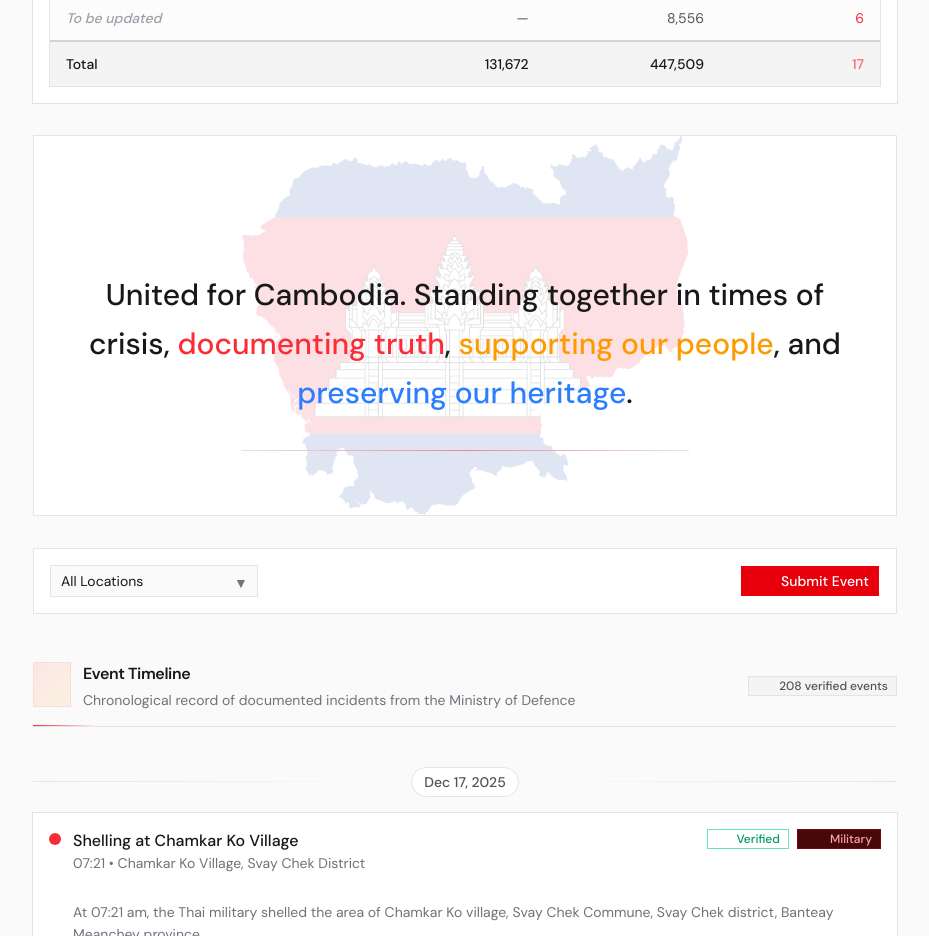
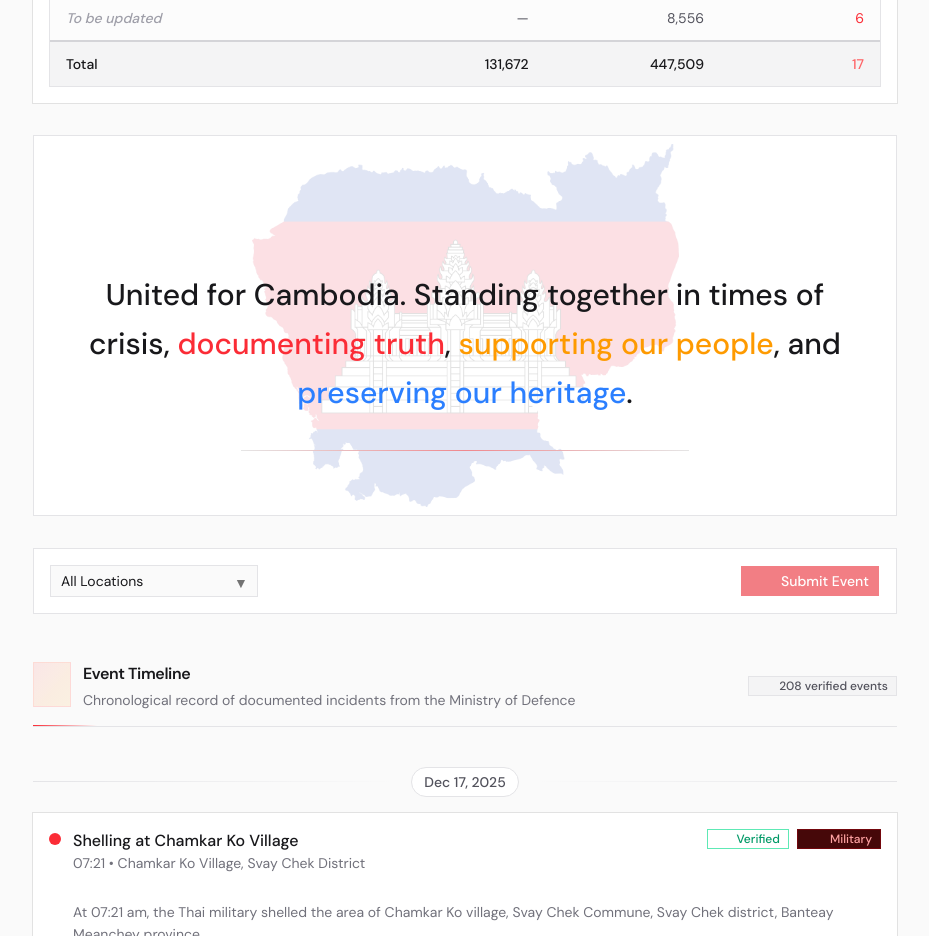
Before and after one commit to phalla-doll/shadcn-latest-demo, a Next.js app: page / in a window 1280 px wide. Shown: the part 1740-2676 px from the top of the page, without its empty margins (175-1104 px from the left). Built offline with nearby package versions, Linux system fonts and the light colour scheme; some icons are missing.

Commit message:
Disable submit button in FilterBar component and adjust background image margin in QuoteSection for improved layout

```diff
--- a/components/borderlines/filter-bar.tsx
+++ b/components/borderlines/filter-bar.tsx
@@ -94,6 +94,7 @@ export function FilterBar({
 
             {/* Submit Event Button */}
             <Button
+                disabled
                 onClick={onSubmitEvent}
                 className="bg-red-600 hover:bg-red-700 text-white"
             >
--- a/components/borderlines/quote-section.tsx
+++ b/components/borderlines/quote-section.tsx
@@ -9,7 +9,7 @@ export function QuoteSection() {
         <section className="relative overflow-hidden rounded-xl bg-white dark:bg-zinc-900/50 border border-zinc-200 dark:border-zinc-800">
             {/* Flag Background Image */}
             <div
-                className="absolute inset-0 opacity-[0.12] bg-contain bg-center bg-no-repeat"
+                className="absolute inset-0 opacity-[0.12] my-2 bg-contain bg-center bg-no-repeat"
                 style={{ backgroundImage: "url('/flag_map.png')" }}
                 aria-hidden="true"
             />
```
